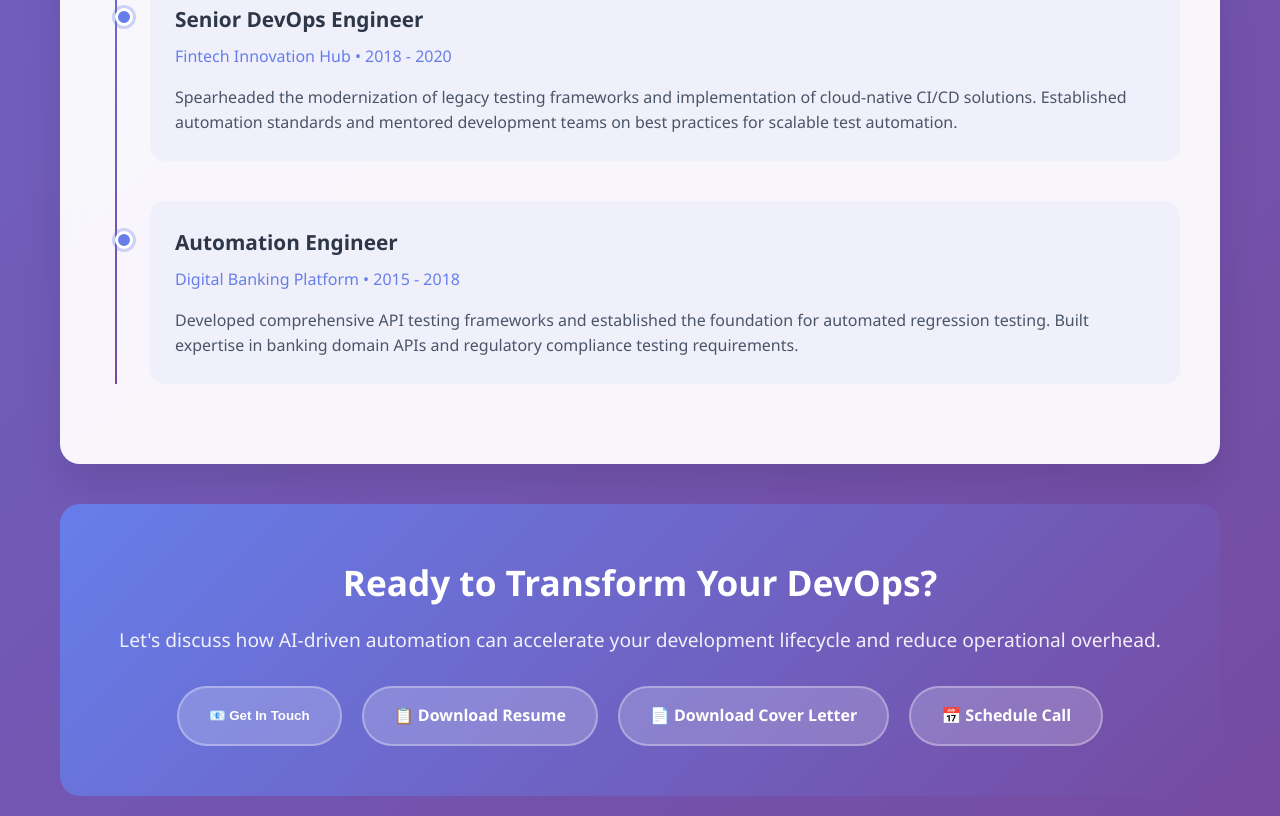
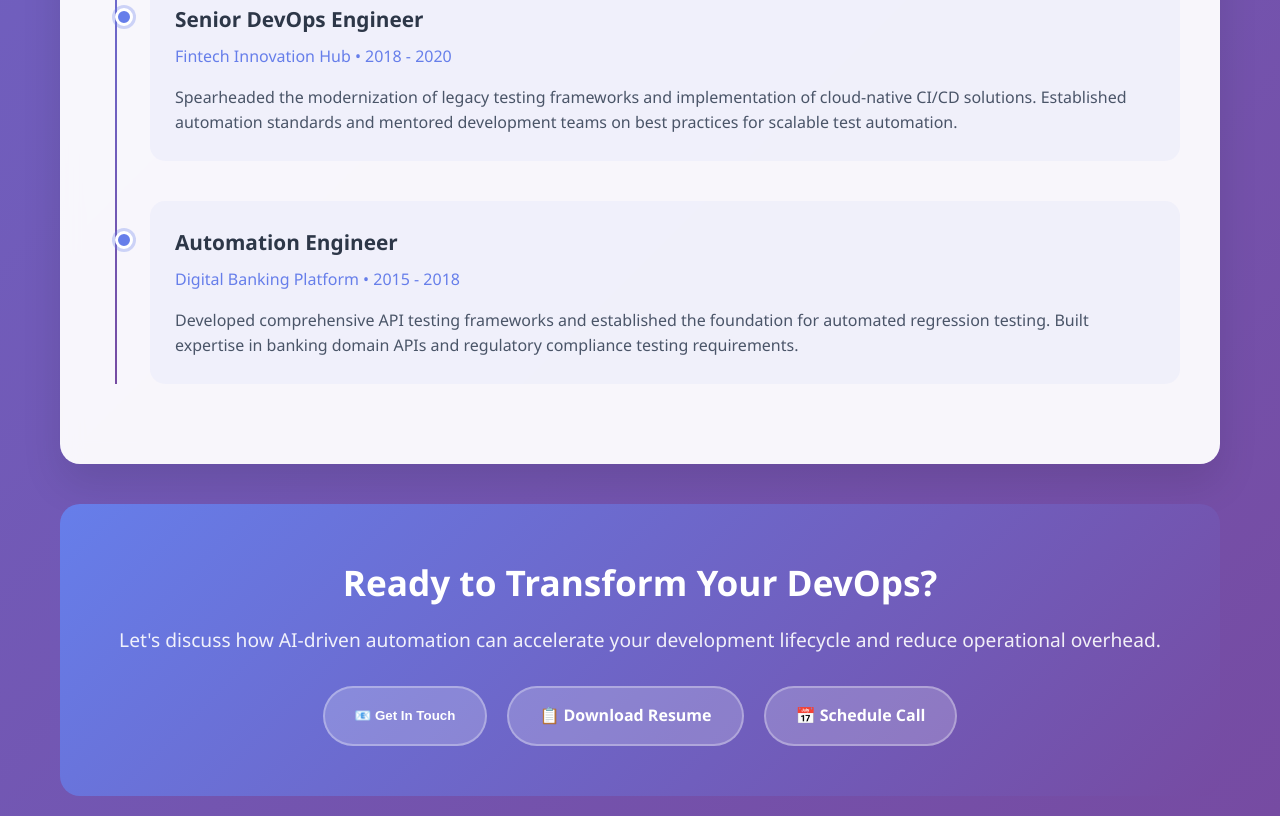
Before and after one commit to genai-enterprise-devops/KarthikMarimuthu, a plain HTML site: page index.html in a window 1280 px wide. Shown: the part 3432-4248 px from the top of the page. Drawn offline with Linux system fonts and the light colour scheme.

Commit message:
Remove cover letter download button as requested

```diff
--- a/index.html
+++ b/index.html
@@ -791,7 +791,6 @@
             <div class="cta-buttons">
                 <button onclick="showContactInfo()" class="cta-button">📧 Get In Touch</button>
                 <a href="resume/Karthik_Marimuthu_Tech_Strategy_Resume.pdf" download class="cta-button">📋 Download Resume</a>
-                <a href="resume/Karthik_Marimuthu_Cover_Letter.pdf" download class="cta-button">📄 Download Cover Letter</a>
                 <a href="mailto:ktkarthiktamil@gmail.com?subject=Schedule%20Call%20-%20DevOps%20Consultation" class="cta-button">📅 Schedule Call</a>
             </div>
         </section>
```
